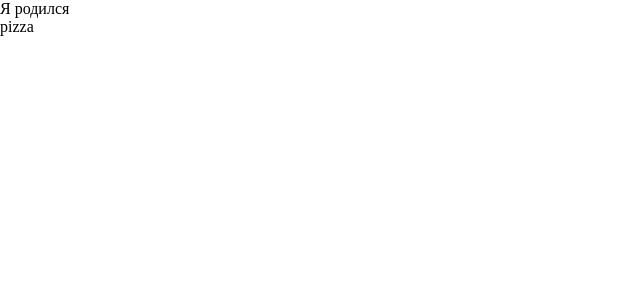
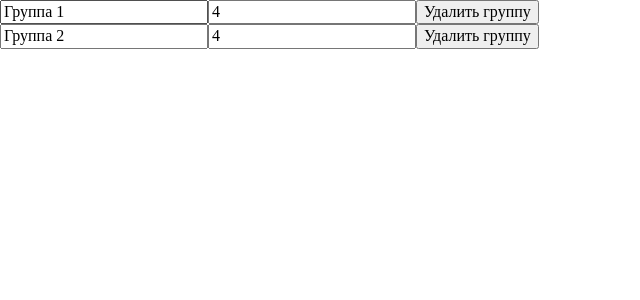
Before and after one commit to dubaua/mathstat, a Vue app: page / in a window 1280 px wide. Shown: the top 300 px of the page, without its empty margins (0-640 px from the left). Built offline with nearby package versions, Linux system fonts and the light colour scheme.

Commit message:
add group component

```diff
--- a/src/App.vue
+++ b/src/App.vue
@@ -1,21 +1,34 @@
 <template lang="pug">
   #app
-    | Я родился
-    product
+    template(v-for="group in groups")
+      group(:group="group")
+    //- product
 </template>
 
 <script>
-import Product from '@/components/product';
+// import Product from '@/components/product';
 
 export default {
   name: 'App',
   components: {
-    Product,
+    // Product,
   },
-  computed: {
+  data() {
+    return {
+      groups: [
+        {
+          name: 'Группа 1',
+          count: 4,
+        },
+        {
+          name: 'Группа 2',
+          count: 4,
+        },
+      ],
+    };
   },
-  methods: {
-  },
+  computed: {},
+  methods: {},
 };
 </script>
 
--- /dev/null
+++ b/src/components/globals/Group.vue
@@ -0,0 +1,28 @@
+<template lang="pug">
+  .group
+    .group__col
+      input(v-model="group.name").group__name
+    .group__col
+      input(v-model.number="group.count").group__count
+    .group__col
+      button().group__remove Удалить группу
+</template>
+
+<script>
+export default {
+  name: 'Group',
+  props: {
+    group: Object,
+  },
+  computed: {
+  },
+  methods: {
+  },
+};
+</script>
+
+<style lang="scss">
+.group {
+  display: flex;
+}
+</style>
```
